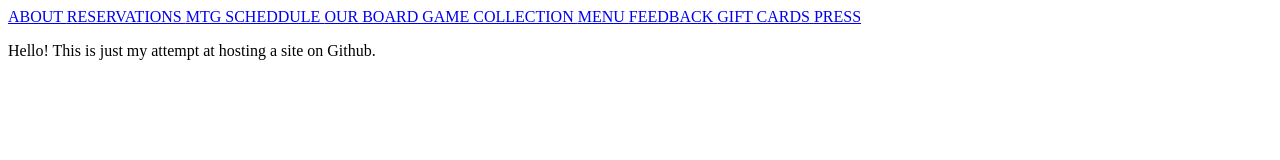
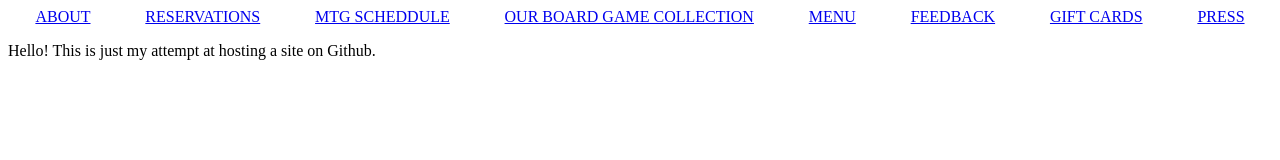
Before and after one commit to SodiqBalogun/SodiqBalogun.github.io, a website: page index.html in a window 1280 px wide. Drawn offline with Linux system fonts and the light colour scheme.

Commit message:
Connected CSS File

```diff
--- a/index.html
+++ b/index.html
@@ -2,7 +2,8 @@
 <html lang="en">
 <head>
     <meta charset="UTF-8">
-    <title>Title</title>
+    <title> Sip N' Play </title>
+    <link rel="stylesheet" href="/style.css">
 </head>
 <body>
     <header>
--- /dev/null
+++ b/style.css
@@ -0,0 +1,4 @@
+header {
+    display: flex;
+    justify-content: space-around;
+}
```
